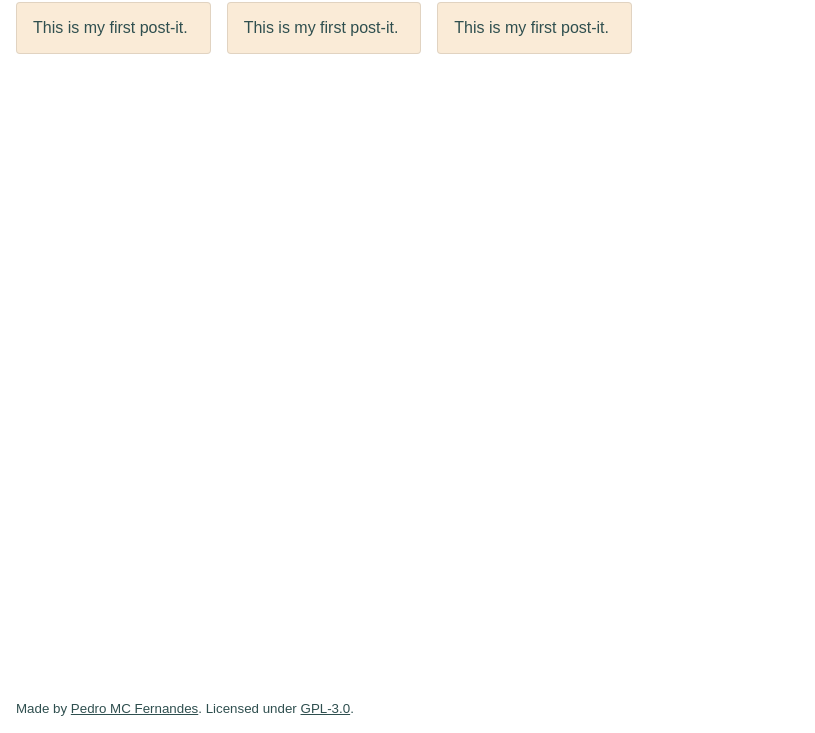
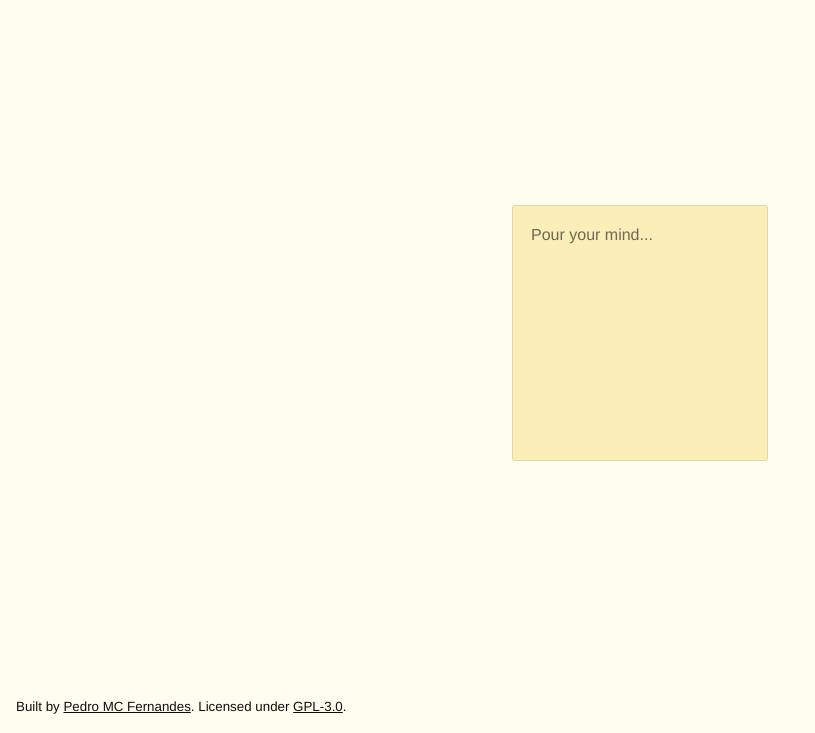
Before and after one commit to freenandes/boar.page, a plain HTML site: page index.html in a window 1280 px wide. Shown: the part 67-800 px from the top of the page, without its empty margins (0-815 px from the left). Drawn offline with Linux system fonts and the light colour scheme.

Commit message:
Functional input

```diff
--- a/index.html
+++ b/index.html
@@ -14,19 +14,15 @@
 </header>
 
 <main>
-    <article>
-        <p>This is my first post-it.</p>
-    </article>
-    <article>
-        <p>This is my first post-it.</p>
-    </article>
-    <article>
-        <p>This is my first post-it.</p>
-    </article>
+    <section>
+        <article>
+            <p contenteditable="true"></p>
+        </article>
+    </section>
 </main>
 
 <footer>
-    <small>Made by <a href="https://pmcf.xyz/">Pedro MC Fernandes</a>. Licensed under <a href="https://www.gnu.org/licenses/gpl-3.0.en.html">GPL-3.0</a>.</small>
+    <small>Built by <a href="https://pmcf.xyz/">Pedro MC Fernandes</a>. Licensed under <a href="https://www.gnu.org/licenses/gpl-3.0.en.html">GPL-3.0</a>.</small>
 </footer>
 
 </body>
--- a/source/main.css
+++ b/source/main.css
@@ -3,12 +3,85 @@
 :root {
 
     /* Typography */
-    --fontFamBase: Arial, sans-serif;
+    --fontFamBase: Helvetica, Arial, sans-serif;
+
+    /* Flexoki color system by Steph Ango — stephango.com/flexoki */
+    --flBlack: rgb(16, 15, 15);
+    --flBlack: #100F0F;
+    --flPaper: #FFFCF0;
+    --fl950: #1C1B1A;
+    --fl900: #282726;
+    --fl850: #343331;
+    --fl800: #403E3C;
+    --fl700: #575653;
+    --fl600: #6F6E69;
+    --fl500: #878580;
+    --fl300: #B7B5AC;
+    --fl200: #CECDC3;
+    --fl150: #DAD8CE;
+    --fl100: #E6E4D9;
+    --fl50: #F2F0E5;
+    --flRed600: #AF3029;
+    --flRed400: #D14D41;
+    --flOrange600: #BC5215;
+    --flOrange400: #DA702C;
+    --flYellow900: #4D3A0B;
+    --flYellow600: #AD8301;
+    --flYellow400: #D0A215;
+    --flYellow100: #FCEEB8;
+    --flGreen600: #66800B;
+    --flGreen400: #879A39;
+    --flCyan950: #142625;
+    --flCyan600: #24837B;
+    --flCyan400: #3AA99F;
+    --flCyan50: #EBF2E7;
+    --flBlue600: #205EA6;
+    --flBlue400: #4385BE;
+    --flPurple600: #5E409D;
+    --flPurple400: #8B7EC8;
+    --flMagenta600: #A02F6F;
+    --flMagenta400: #CE5D97;
 
     /* Colors */
-    --colorText: darkslategray;
-    --colorStickie: antiquewhite;
-    --colorTranspLight: rgba(0,0,0,0.1);
+    --colorText: var(--flBlack);
+    --colorBG: var(--flPaper);
+    --colorStickieYellow: var(--flYellow100);
+
+    /* Transparencies */
+    --colorTransp1: rgba(16,15,15,0.1);
+    --colorTransp2: rgba(16,15,15,0.2);
+    --colorTransp3: rgba(16,15,15,0.3);
+    --colorTransp4: rgba(16,15,15,0.4);
+    --colorTransp5: rgba(16,15,15,0.5);
+    --colorTransp6: rgba(16,15,15,0.6);
+    --colorTransp7: rgba(16,15,15,0.7);
+    --colorTransp8: rgba(16,15,15,0.8);
+    --colorTransp9: rgba(16,15,15,0.9);
+
+    /* Spacing */
+    --s1: 0.0625rem;
+    --s2: 0.125rem;
+    --s4: 0.25rem;
+    --s8: 0.5rem;
+    --s16: 1rem;
+    --s32: 2rem;
+    --s64: 4rem;
+    --s128: 8rem;
+    --s256: 16rem;
+    --s512: 32rem;
+
+    /* Border radius */
+    --brXS: 0.0625rem;
+    --brSM: 0.1875rem;
+    --brMD: 0.4375rem;
+    --brLG: 0.9375rem;
+    --brXL: 1.875rem;
+
+    /* Lengths */
+    --stickieWidth: var(--s256);
+    --layoutSpacer: var(--s16);
+    --gridGap: var(--s32);
+
 }
 * {
     box-sizing: border-box;
@@ -20,18 +93,17 @@ html {
 body {
     font-family: var(--fontFamBase);
     font-size: 1em;
+    font-weight: normal;
+    line-height: 1.375;
     display: flex;
     flex-direction: column;
     min-height: 100vh;
     margin: 0;
+    background: var(--colorBG);
 }
 
-/* Headers and Footers */
+/* Global resets */
 
-body header,
-body footer {
-    padding: 1em;
-}
 header :first-child,
 footer :first-child {
     margin-top: 0;
@@ -41,27 +113,83 @@ footer :last-child {
     margin-bottom: 0;
 }
 
-/* Boar layout */
+/* Headers and Footers */
+
+body > header,
+body > footer {
+    position: absolute;
+    left: 0;
+    padding: var(--layoutSpacer);
+    z-index: 2;
+}
+body > header {
+    top: 0;
+}
+body > footer {
+    bottom: 0;
+}
+
+/* Layout */
 
 main {
+    position: relative;
     flex-grow: 1;
     display: grid;
-    grid-template-columns: repeat(auto-fill, minmax(12em, 1fr));
-    gap: 1em;
-    padding: 0 1em;
+    grid-template-columns: repeat(auto-fit, var(--stickieWidth));
+    justify-content: center;
+    align-content: center;
+    gap: calc(var(--gridGap) / 2);
+    padding: var(--layoutSpacer);
 }
-main :first-child {
-    margin-top: 0;
-}
-main :last-child {
-    margin-bottom: 0;
+main ul, section ul ul, main ul ol, main ol, main ol ol, main ol ul, main li {
+    list-style-type: none;
+    padding: 0;
+    margin: 0;
 }
 
 /* Stickies */
 
+article {
+    --padding: calc(var(--s16) + 0.125em);
+    position: relative;
+}
 article p {
-    padding: 1em;
-    border: 0.0625rem solid var(--colorTranspLight);
-    border-radius: 0.25rem;
-    background-color: var(--colorStickie);
+    position: relative;
+    width: var(--stickieWidth);
+    height: var(--stickieWidth);
+    aspect-ratio: 1 / 1;
+    padding: var(--padding) var(--padding) calc(var(--padding) * 2);
+    margin: 0;
+    border: var(--s1) solid var(--colorTransp1);
+    border-radius: var(--brSM);
+    background-color: var(--colorStickieYellow);
 }
+article p:focus {
+    outline: var(--s4) solid var(--flBlue400);
+}
+article p::before {
+    content: "Pour your mind...";
+    position: absolute;
+    top: var(--padding);
+    left: var(--padding);
+    color: var(--colorTransp6);
+    pointer-events: none;
+    -webkit-user-select: none;
+       -moz-user-select: none;
+        -ms-user-select: none;
+            user-select: none;
+}
+article p.has-value::before {
+    display: none;
+}
+article .counter {
+    position: absolute;
+    bottom: calc(var(--padding) - 0.0625em);
+    left: var(--padding);
+    color: var(--colorTransp4);
+    pointer-events: none;
+    -webkit-user-select: none;
+       -moz-user-select: none;
+        -ms-user-select: none;
+            user-select: none;
+}
--- a/source/main.js
+++ b/source/main.js
@@ -0,0 +1,60 @@
+document.addEventListener('DOMContentLoaded', function() {
+    const maxChars = 240;
+    document.querySelectorAll('article p').forEach(editableP => {
+        const article = editableP.closest('article');
+        const counter = document.createElement('span');
+        counter.classList.add('counter');
+        article.appendChild(counter); // Append counter to the article
+        counter.style.display = 'none'; // Initially hide the counter
+
+        updateCounter(editableP, counter, maxChars);
+
+        // Show the counter when the editable element is focused
+        editableP.addEventListener('focus', function() {
+            counter.style.display = ''; // Make the counter visible
+        });
+
+        // Hide the counter when the editable element loses focus
+        editableP.addEventListener('blur', function() {
+            counter.style.display = 'none'; // Hide the counter
+            togglePlaceholder(this, article);
+        });
+
+        editableP.addEventListener('paste', function(event) {
+            event.preventDefault();
+            const pastedText = (event.clipboardData || window.clipboardData).getData('text/plain');
+
+            // Additional paste handling code remains unchanged...
+
+            updateCounter(this, counter, maxChars); // Ensure counter updates after paste
+        });
+
+        // Event listeners for keydown, input...
+        // Keydown listener remains unchanged...
+
+        editableP.addEventListener('input', function() {
+            updateCounter(this, counter, maxChars);
+        });
+
+        // Additional logic for 'focus' event listener remains unchanged...
+
+        // Existing updateCounter, togglePlaceholder, and isControlKey functions...
+    });
+
+    function updateCounter(editableP, counter, max) {
+        const textLength = editableP.innerText.trim().length;
+        counter.textContent = `${textLength} / ${max}`;
+        // Show counter if there's input; otherwise, ensure it's hidden on blur
+        counter.style.display = textLength > 0 ? '' : 'none';
+        editableP.classList.toggle('has-value', textLength > 0);
+    }
+
+    function togglePlaceholder(editableP, article) {
+        const isEmpty = editableP.innerText.trim() === '';
+        editableP.classList.toggle('has-value', !isEmpty);
+    }
+
+    function isControlKey(event) {
+        return ['Backspace', 'Delete', 'ArrowLeft', 'ArrowRight', 'ArrowUp', 'ArrowDown'].includes(event.key);
+    }
+});
```
